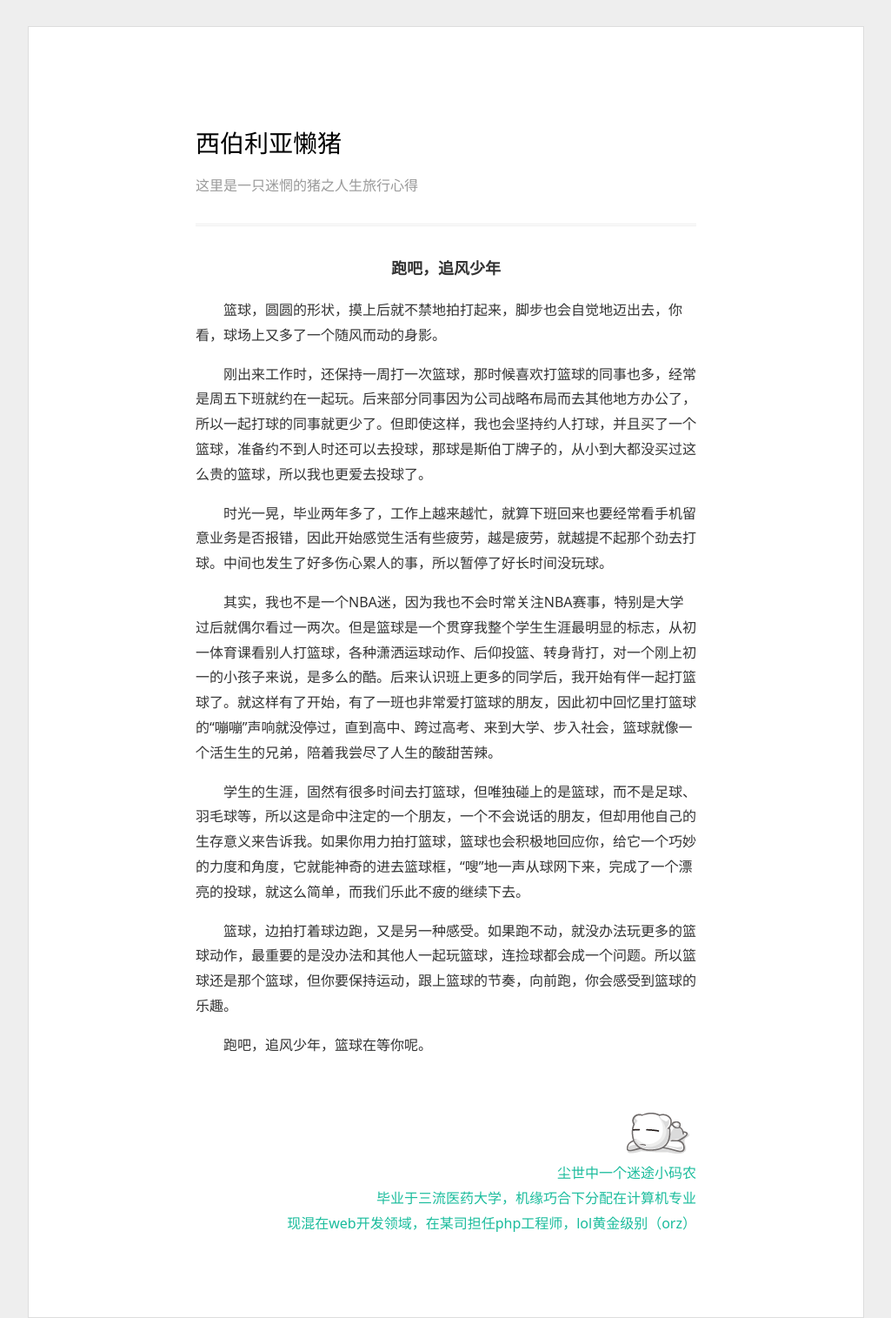
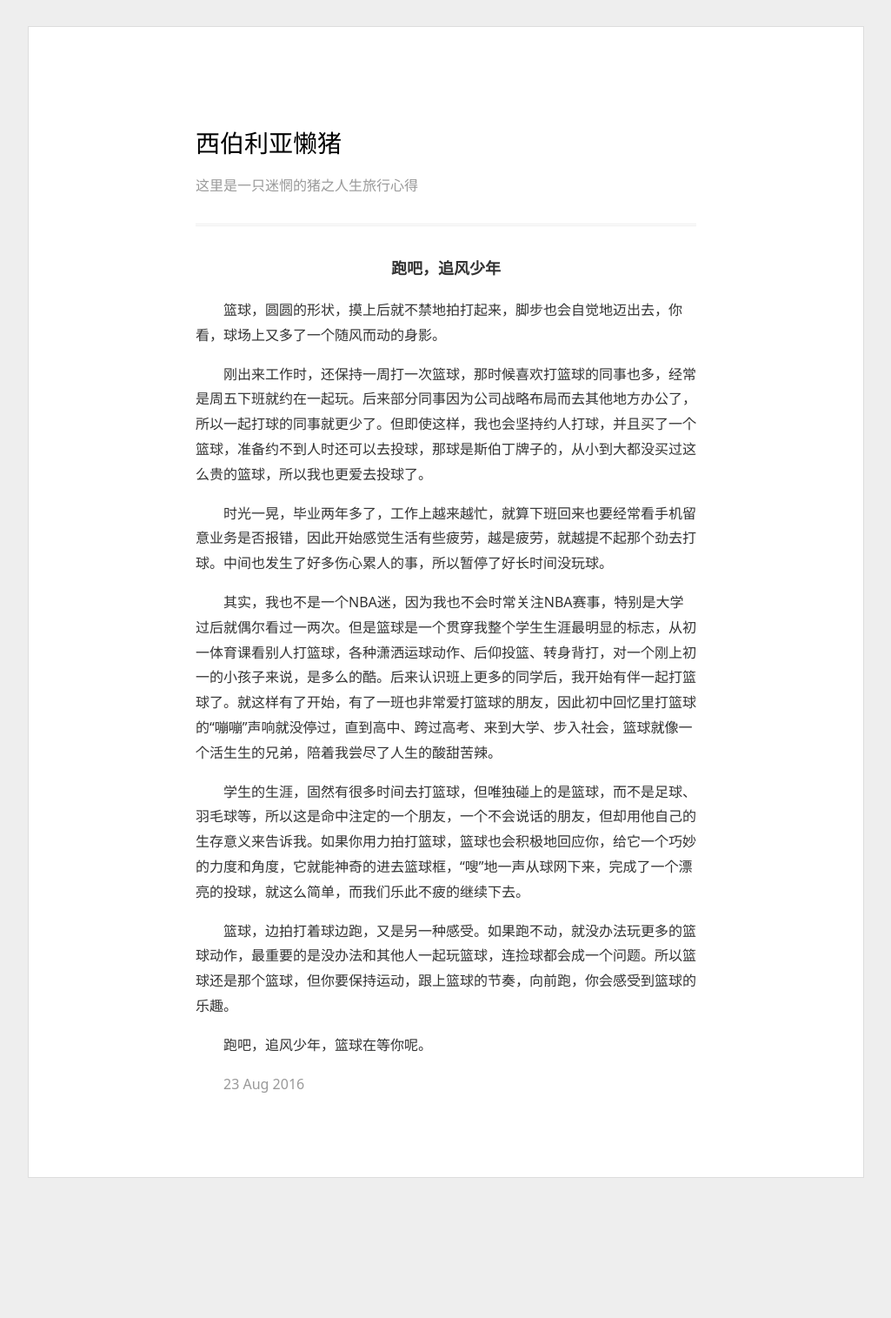
Before and after one commit to code-huisoido/myblog, a Jekyll site: the page built from _posts/2016-08-23-mood.html, in a window 1280 px wide. Shown: the whole page at 87% size, without its empty margins (127-1152 px from the left). Built offline with Jekyll 4.4.1, drawn with Linux system fonts in a browser that asks for light colours; after the commit the page ends 1354 px from its top, so only the background shows below that.

Commit message:
modified html

```diff
--- a/_layouts/default.html
+++ b/_layouts/default.html
@@ -15,15 +15,6 @@
 	<h1>西伯利亚懒猪</h1>
 	<h2 id="tagline">这里是一只迷惘的猪之人生旅行心得</h2>
 	{{ content }}
-	<div class="about_me">
-		<img src="{{ site.baseurl }}/image/lanzhu.gif" id="avatar">
-		<p>
-		尘世中一个迷途小码农<br>
-		毕业于三流医药大学，机缘巧合下分配在计算机专业<br>
-		现混在web开发领域，在某司担任php工程师，LOL黄金级别（Orz）<br>
-		<!-- GitHub:<a target="_blank" href="https://github.com/code-huisoido"><i>https://github.com/code-huisoido</i></a> -->
-		</p>
-	</div>
 </div>
 </body>
 </html>
--- a/_posts/2016-08-23-mood.html
+++ b/_posts/2016-08-23-mood.html
@@ -11,4 +11,5 @@ title: 跑吧，追风少年
 <p>学生的生涯，固然有很多时间去打篮球，但唯独碰上的是篮球，而不是足球、羽毛球等，所以这是命中注定的一个朋友，一个不会说话的朋友，但却用他自己的生存意义来告诉我。如果你用力拍打篮球，篮球也会积极地回应你，给它一个巧妙的力度和角度，它就能神奇的进去篮球框，“嗖”地一声从球网下来，完成了一个漂亮的投球，就这么简单，而我们乐此不疲的继续下去。</p>
 <p>篮球，边拍打着球边跑，又是另一种感受。如果跑不动，就没办法玩更多的篮球动作，最重要的是没办法和其他人一起玩篮球，连捡球都会成一个问题。所以篮球还是那个篮球，但你要保持运动，跟上篮球的节奏，向前跑，你会感受到篮球的乐趣。</p>
 <p>跑吧，追风少年，篮球在等你呢。</p>
+<p class="article_time">{{ page.date | date_to_string }}</p>
 </div>
```
